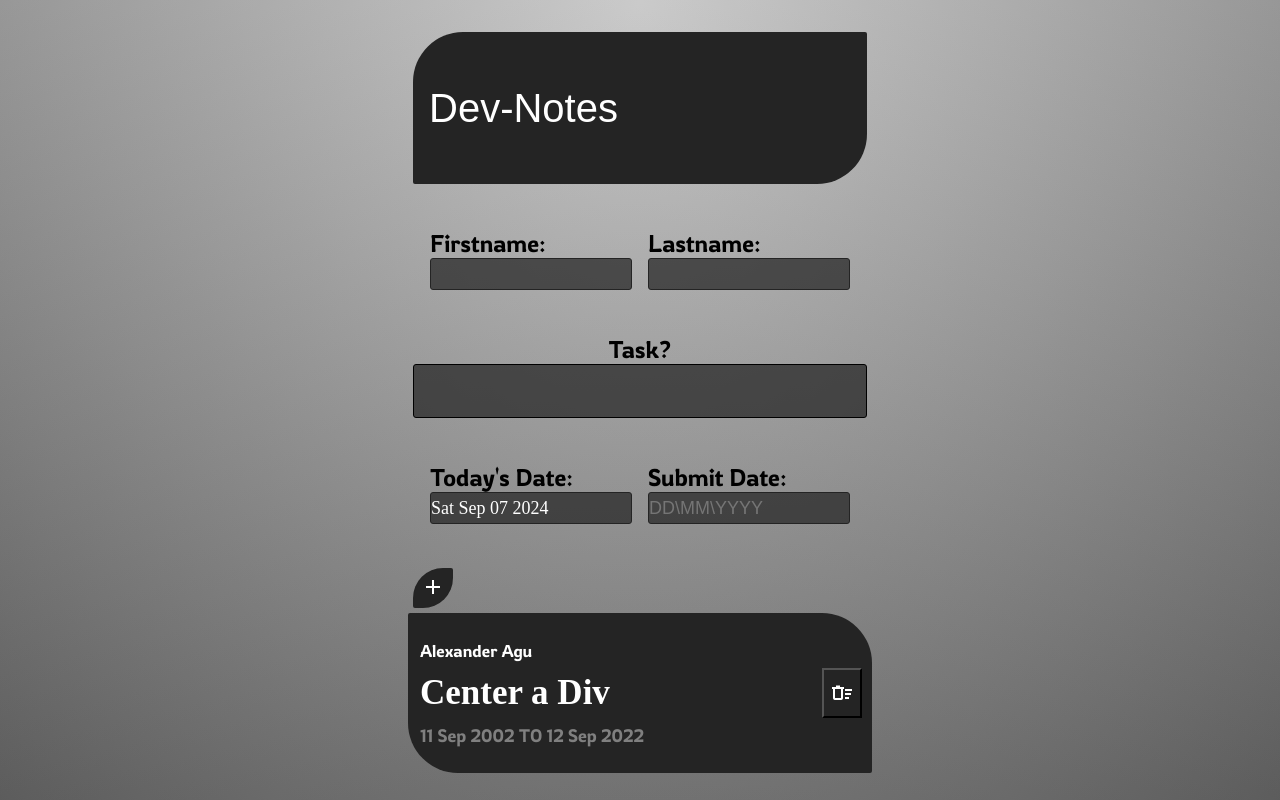
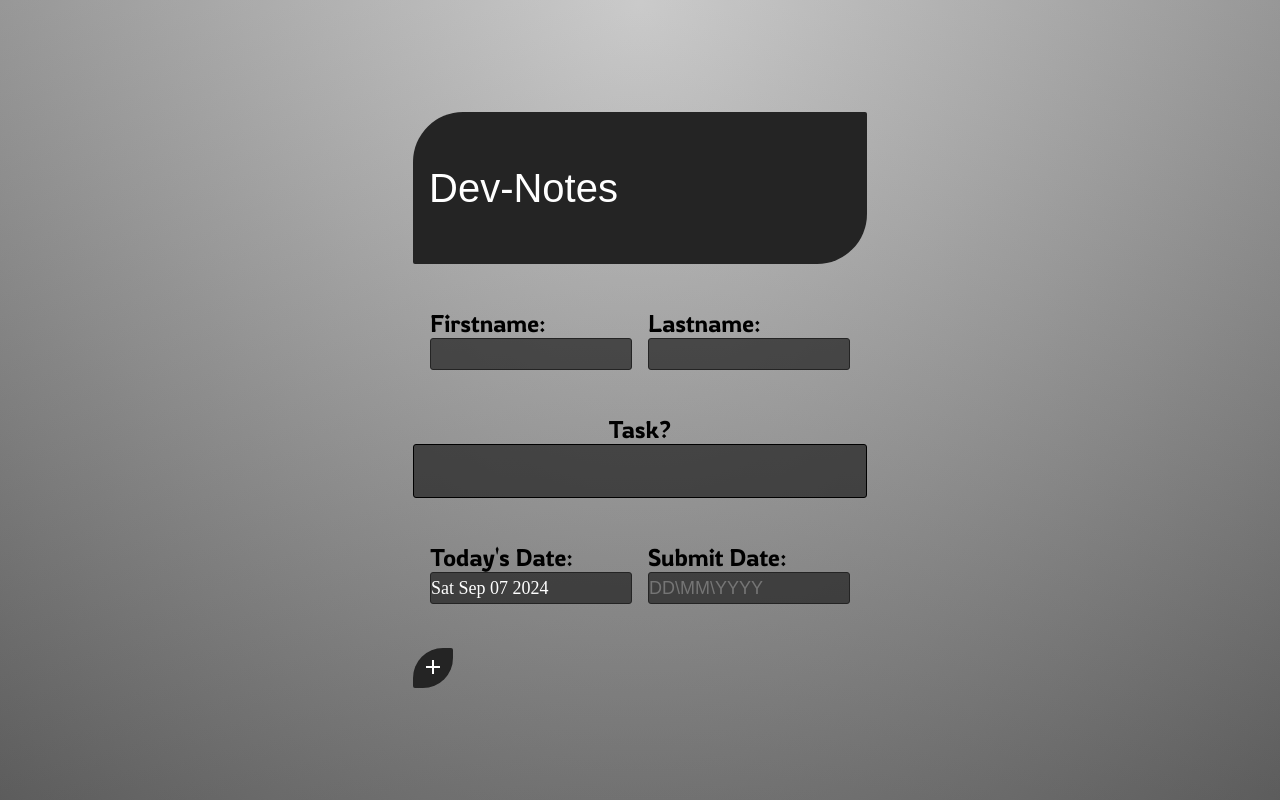
Before and after one commit to Alexander-Agu/Dev-Notes, a React (Vite) app: page / in a window 1280 px wide. Built offline with nearby package versions, Linux system fonts and the light colour scheme; a web font is replaced by a local one.

Commit message:
I was able to save multiple content into local storage

```diff
--- a/src/components/form/Form.jsx
+++ b/src/components/form/Form.jsx
@@ -5,27 +5,26 @@ import './form.css'
 function Form() {
     const [form, setForm] = useState({firstName:'', lastName: '', task: '', submitDate: ''});
     const currentDate = new Date().toDateString();
-    let test = [{hg:78, ygh:67}]
 
-    console.log(test + {jb:687, jghg:7})
+    // Uses the
+    let tasksData = JSON.parse(localStorage.getItem('Dev Tasks')) || [];
 
-    // Appends an object that contains the forms info
+    // Saves the form data into local storage
+    // Should erase the form data once saved into local storage
     function submitNote(){
-        if(form.lastName !== '' && form.firstName !== '' && form.task !== '' && form.submitDate !== ''){
-            localStorage.setItem('Dev Tasks', JSON.stringify(
-                {
-                    firstName: form.firstName,
-                    lastName: form.lastName,
-                    task: form.task,
-                    currentDate: currentDate,
-                    submitDate: form.submitDate
-                }));
+        if(form.firstName !== '' && form.lastName !== '' && form.task !== '' && form.submitDate !== ''){
+            tasksData.push({
+                firstName: form.firstName,
+                lastName: form.lastName,
+                task: form.task,
+                submitDate: form.submitDate
+            })
+
         } else{
-            alert('Please fill in alll the boxes')
-        };
+            alert('Please fill in all the boxes')
+        }
 
-        // Resets the input boxes
-        setForm({firstName: '', lastName: '', task: '', submitDate: ''});
+        localStorage.setItem('Dev Tasks', JSON.stringify(tasksData));
     }
 
   return (
--- a/src/components/task/Task.jsx
+++ b/src/components/task/Task.jsx
@@ -2,32 +2,42 @@ import React from 'react'
 import './task.css'
 
 function Task() {
+  let storageData = JSON.parse(localStorage.getItem('Dev Tasks'));
+  console.log(storageData);
+
   function deleteBTN(){
     document.querySelector('.taskDataContainer').remove()
-  }
-  return (
-    <section className="taskDataContainer">
+  };
+
+
+
+  if(storageData){
+    return storageData.map(x => {
+
+      return <section className="taskDataContainer" key={x.task}>
         <div className='details'>
           <div className="names">
-          <h2>Alexander Agu</h2>
+            <h2>{x.firstName} {x.lastName}</h2>
           </div>
 
-        <h1 className='task'>Center a Div</h1>
+          <h1 className='task'>{x.task}</h1>
 
           <div className="dates">
-          <h2>11 Sep 2002 TO 12 Sep 2022</h2>
+            <h2>11 Sep 2002 TO {x.submitDate}</h2>
           </div>
         </div>
 
         <div className="xButton">
-        <button className='deleteBTN' onClick={deleteBTN}>
-          <span class="material-symbols-outlined">
+          <button className='deleteBTN' onClick={deleteBTN} key={x.task}>
+            <span className="material-symbols-outlined">
               delete_sweep
             </span>
           </button>
         </div>
       </section>
-  )
+    })
+  }
+
 }
 
 export default Task
--- a/src/components/task/task.css
+++ b/src/components/task/task.css
@@ -5,6 +5,8 @@
         border-radius: 2px 50px 2px 50px;
 
         height: 150px;
+        margin: 2px;
+        margin-bottom: 10px;
 
         display: flex;
         justify-content: space-between;
--- a/src/main.jsx
+++ b/src/main.jsx
@@ -3,6 +3,7 @@ import ReactDOM from 'react-dom/client'
 import Form from './components/form/Form'
 import Task from './components/task/Task'
 import './index.css'
+
 
 ReactDOM.createRoot(document.getElementById('root')).render(
   <React.StrictMode>
```
Lines whose indentation alone changed are shown as unchanged.
